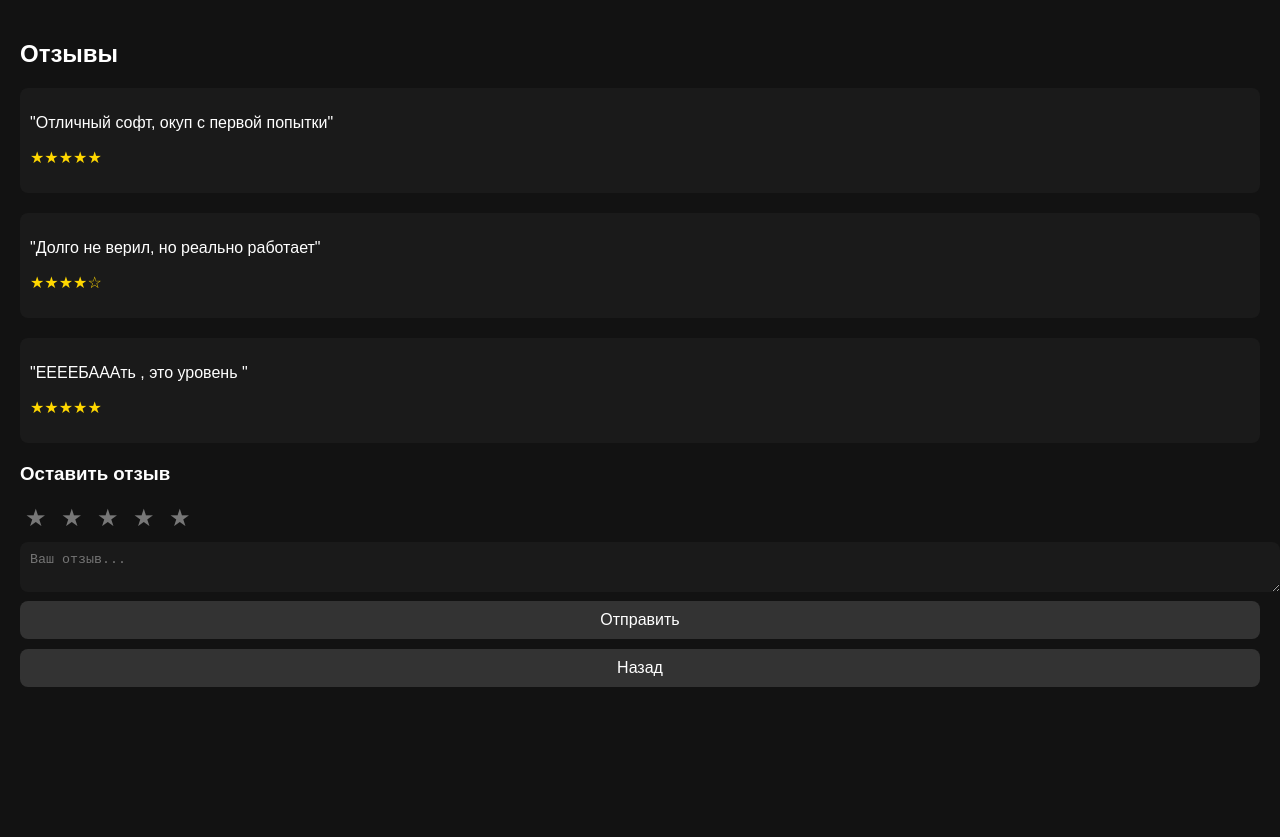
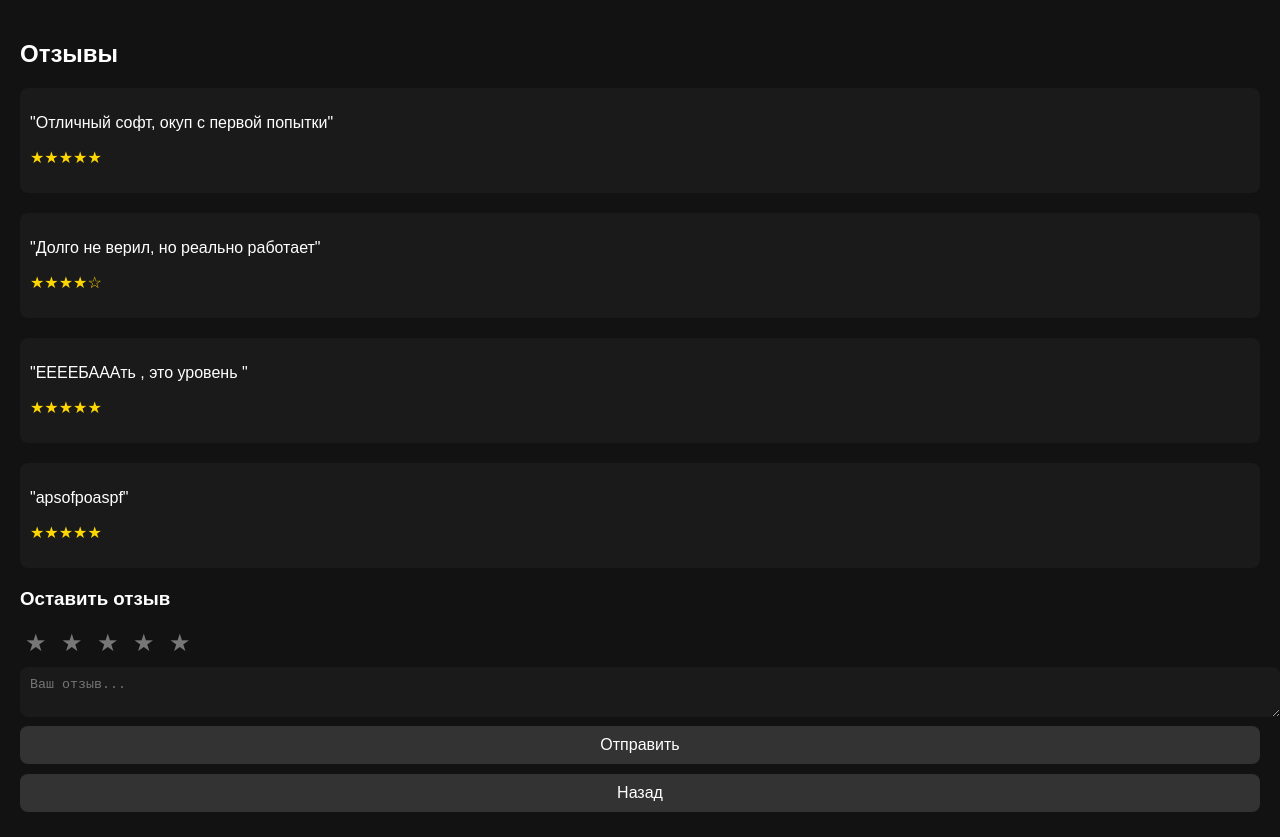
Before and after one commit to cultside/iuweofa, a plain HTML site: page index.html in a window 1280 px wide. Both pictures are taken after a click on the button "Отзывы". Before the commit the page ends 800 px from the top, so only its background shows below. Drawn offline with Linux system fonts and the light colour scheme.

Commit message:
Update index.html

```diff
--- a/index.html
+++ b/index.html
@@ -104,6 +104,10 @@
       <p>"ЕЕЕЕБАААть , это уровень "</p>
       <p class="stars">★★★★★</p>
     </div>
+    <div class="review">
+      <p>"apsofpoaspf"</p>
+      <p class="stars">★★★★★</p>
+    </div>
 
     <!-- Форма отзыва -->
     <div id="reviewForm" style="margin-top: 20px;">
```
